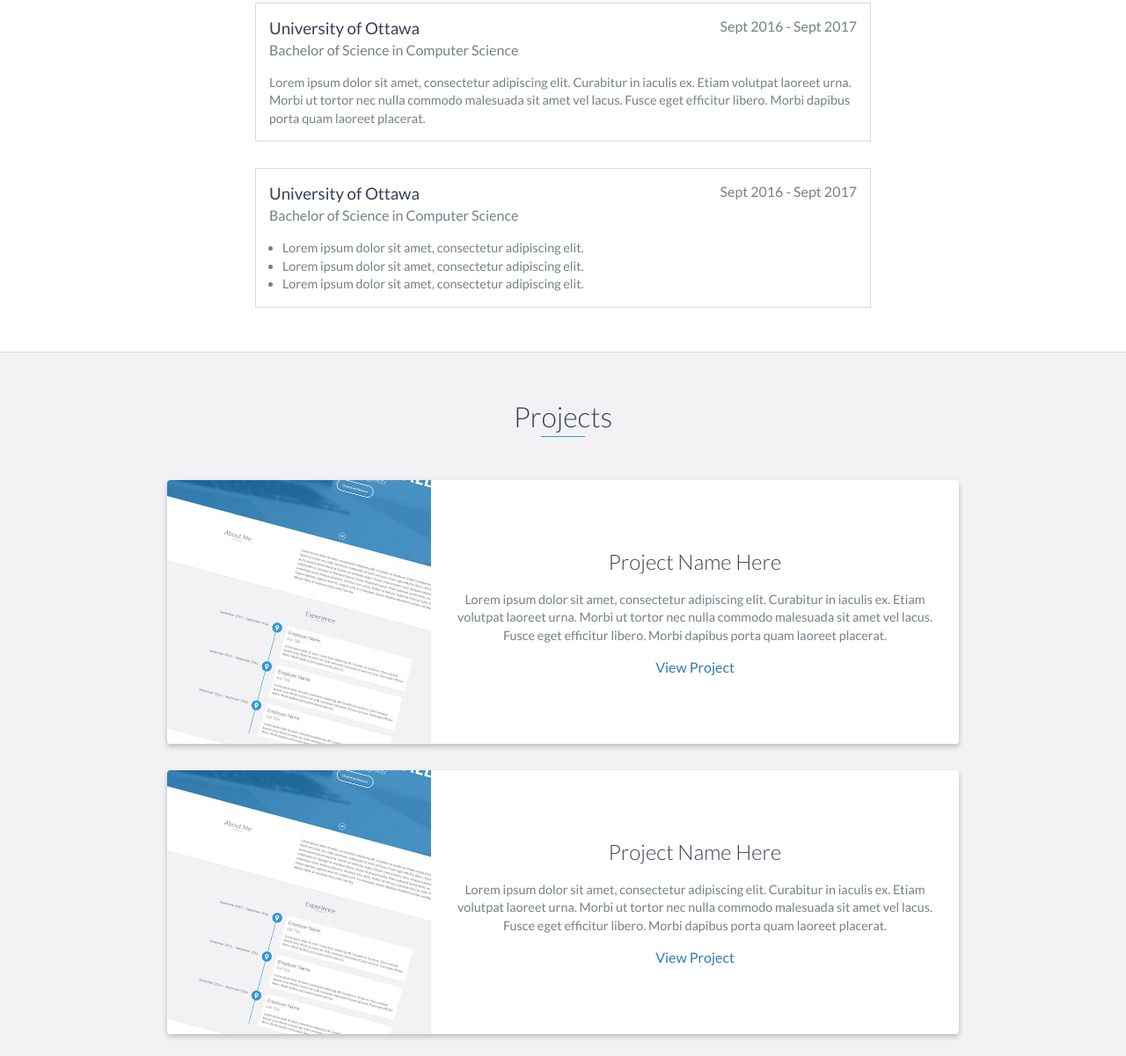
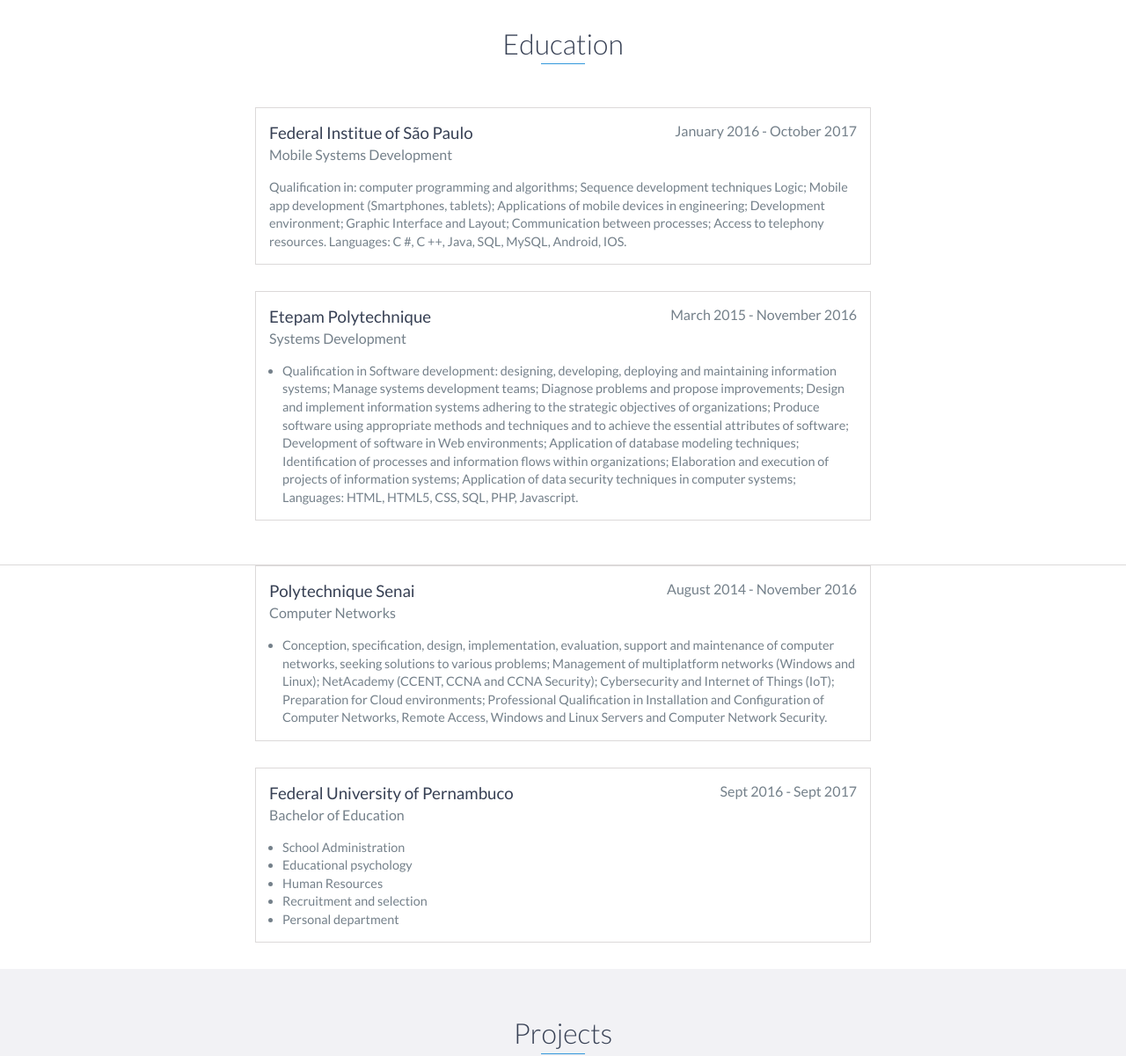
Before and after one commit to 4qu3l3c4r4/DevPortfolioProfissional, a website: page index.html in a window 1280 px wide. Shown: the part 2384-3585 px from the top of the page at 88% size. Drawn offline with nearby package versions, Linux system fonts and the light colour scheme.

Commit message:
Update index.html

```diff
--- a/index.html
+++ b/index.html
@@ -104,17 +104,20 @@
 
             <div data-date="April 2015 – February 2017">
                 <h3>GMUD</h3>
-                <h4>Job Title</h4>
+                <h4>Support analyst</h4>
                 <p>
-                    Support aux utilisateurs, general maintenance of equipment and logistics, management of réseau, base of données, Linux, maintenance corrective et préventive des machines de l'entreprise, gestion de systèmes, gestion de serveur Windows, administration de domaine, administration de courrier électronique the société, between autres fonctions liées aux TIC, effectuit la maintenance et le support informatique de la société, effectuant la préventive maintenant et corrective des équipements, évaluant la nécessité de remplacer ou même de mettre à jour de manière technologique les composants du réseau, installer , configure and install programs, utilities and applications des machines in fonction des besoins des utilisateurs, in fournissant a support aux utilisateurs pour l'utilization and / or manipulation des équipements, ainsi that pour douter et expliquer le fonctionnement de chaque program or composant des machines et actifs réseau available dans le sys tème. company.
+                    User support, general maintenance of equipment and logistics, network management, database, Linux, corrective and preventive maintenance of enterprise machines, systems management, Windows server management, domain administration, e-mail administration company, between other ICT-related functions, performs the maintenance and IT support of the company, performing the preventive and corrective equipment now, assessing the need to replace or even technologically update network components, install, configure and install programs, utilities and applications of machines according to the needs of users, by providing support to users for the use and / or manipulation of equipment, as well as to doubt and explain the operation of each program or component of machines and network assets available in the system company.
                 </p>
             </div>
 
             <div data-date="September 2015 – September 2016">
-                <h3>Employer Name</h3>
-                <h4>Job Title</h4>
+                <h3>Euvaldo Lodi Institute</h3>
+                <h4>Network analyst/h4>
                 <p>
-                    Lorem ipsum dolor sit amet, consectetur adipiscing elit. Curabitur in iaculis ex. Etiam volutpat laoreet urna. Morbi ut tortor nec nulla commodo malesuada sit amet vel lacus. Fusce eget efficitur libero. Morbi dapibus porta quam laoreet placerat.
+                    Plan test strategies; Create and run test scenarios; Define estimates for testing, execution and analysis; Perform exploratory, functional, usability and automatic tests; Identify opportunity for improvement; Create report to map critical areas of software for decision making; Create and validate action plan; Conduct feasibility studies of testing tools.
+Execution of functional tests in Web-like systems of CRM (Sales, Post-Sales, Service), batch system (Unix, Linux and database) and batch of revenue cycle (Rating & Billing Telecom);
+Creation and elaboration of test cases for CRM, Rating & Billing, Sales and Post-Sales systems;
+Knowledge in the AMDOC systems: CRM (OMS) and Telecom's Rating & Billing Cycle;
                 </p>
             </div>
         </div>
@@ -124,28 +127,61 @@
     <div id="education">
         <h2 class="heading">Education</h2>
         <div class="education-block">
-            <h3>University of Ottawa</h3>
-            <span class="education-date">Sept 2016 - Sept 2017</span>
-            <h4>Bachelor of Science in Computer Science</h4>
+            <h3>Federal Institue of São Paulo</h3>
+            <span class="education-date">January 2016 - October 2017</span>
+            <h4>Mobile Systems Development</h4>
             <p>
-                Lorem ipsum dolor sit amet, consectetur adipiscing elit. Curabitur in iaculis ex. Etiam volutpat laoreet urna. Morbi ut tortor nec nulla commodo malesuada sit amet vel lacus. Fusce eget efficitur libero. Morbi dapibus porta quam laoreet placerat.
+                Qualification in: computer programming and algorithms; Sequence development techniques
+Logic; Mobile app development (Smartphones, tablets); Applications of mobile devices in engineering; Development environment; Graphic Interface and Layout; Communication between processes; Access to telephony resources.
+Languages: C #, C ++, Java, SQL, MySQL, Android, IOS.
             </p>
         </div>
         <!-- End .education-block -->
 
         <div class="education-block">
-            <h3>University of Ottawa</h3>
-            <span class="education-date">Sept 2016 - Sept 2017</span>
-            <h4>Bachelor of Science in Computer Science</h4>
+            <h3>Etepam Polytechnique</h3>
+            <span class="education-date">March 2015 - November 2016</span>
+            <h4>Systems Development</h4>
             <ul>
                 <li>
-                    Lorem ipsum dolor sit amet, consectetur adipiscing elit.
+                    Qualification in Software development: designing, developing, deploying and maintaining information systems; Manage systems development teams; Diagnose problems and propose improvements; Design and implement information systems adhering to the strategic objectives of organizations; Produce software using appropriate methods and techniques and to achieve the essential attributes of software; Development of software in Web environments; Application of database modeling techniques; Identification of processes and information flows within organizations; Elaboration and execution of projects of information systems; Application of data security techniques in computer systems;
+Languages: HTML, HTML5, CSS, SQL, PHP, Javascript.
+                </li>
+            </ul>
+        </div>
+        <!-- End .education-block -->
+    </div>
+	            <div class="education-block">
+            <h3>Polytechnique Senai</h3>
+            <span class="education-date">August 2014 - November 2016</span>
+            <h4>Computer Networks</h4>
+            <ul>
+                <li>
+                    Conception, specification, design, implementation, evaluation, support and maintenance of computer networks, seeking solutions to various problems; Management of multiplatform networks (Windows and Linux); NetAcademy (CCENT, CCNA and CCNA Security); Cybersecurity and Internet of Things (IoT); Preparation for Cloud environments; Professional Qualification in Installation and Configuration of Computer Networks, Remote Access, Windows and Linux Servers and Computer Network Security.
+                </li>
+            </ul>
+        </div>
+        <!-- End .education-block -->
+    </div>
+	        <div class="education-block">
+            <h3>Federal University of Pernambuco</h3>
+            <span class="education-date">Sept 2016 - Sept 2017</span>
+            <h4>Bachelor of Education</h4>
+            <ul>
+                <li>
+                    School Administration
                 </li>
                 <li>
-                    Lorem ipsum dolor sit amet, consectetur adipiscing elit.
+                    Educational psychology
                 </li>
                 <li>
-                    Lorem ipsum dolor sit amet, consectetur adipiscing elit.
+                    Human Resources
+                </li>
+		    <li>
+                    Recruitment and selection
+                </li>
+		    <li>
+                    Personal department
                 </li>
             </ul>
         </div>
```
